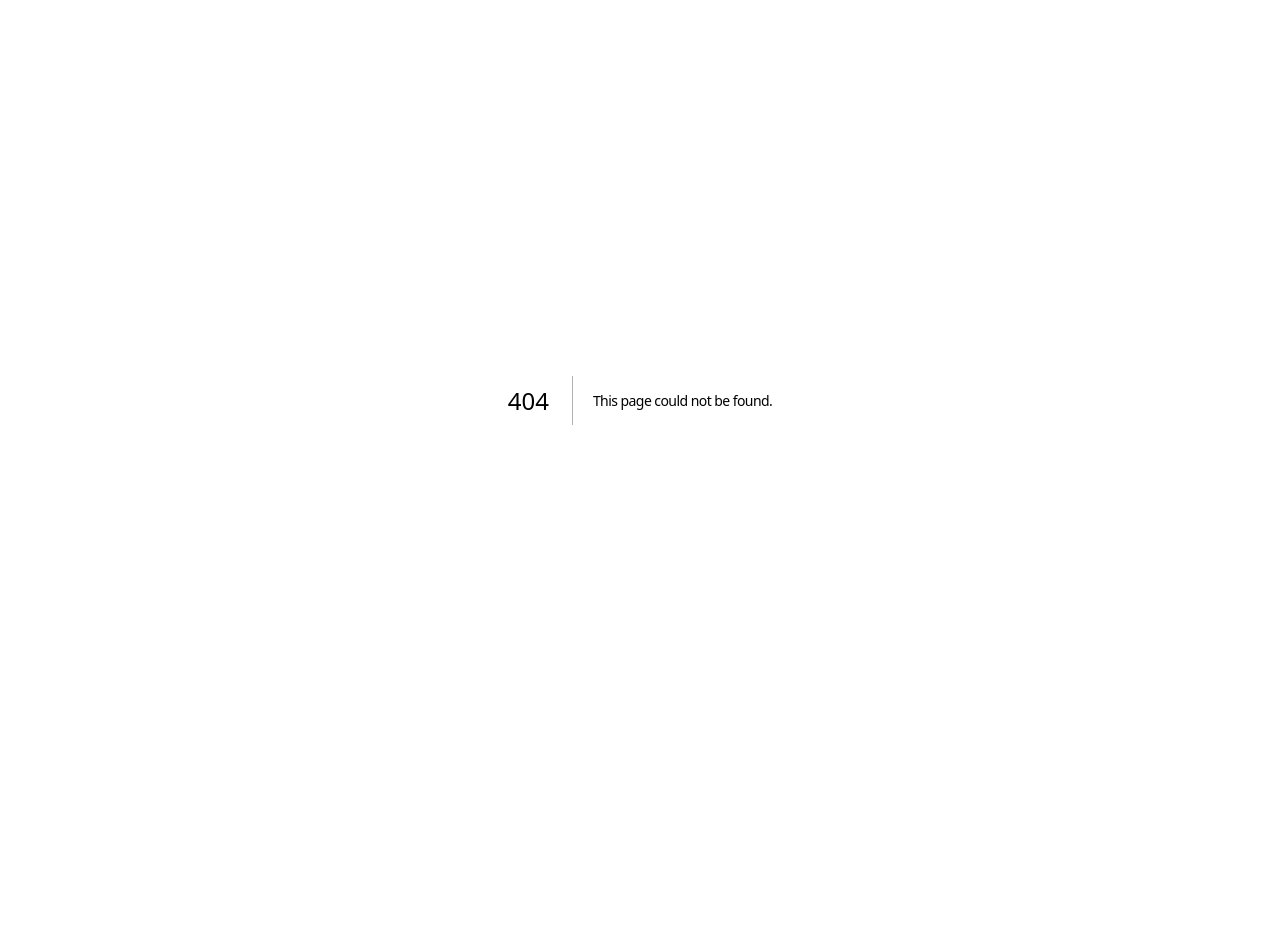
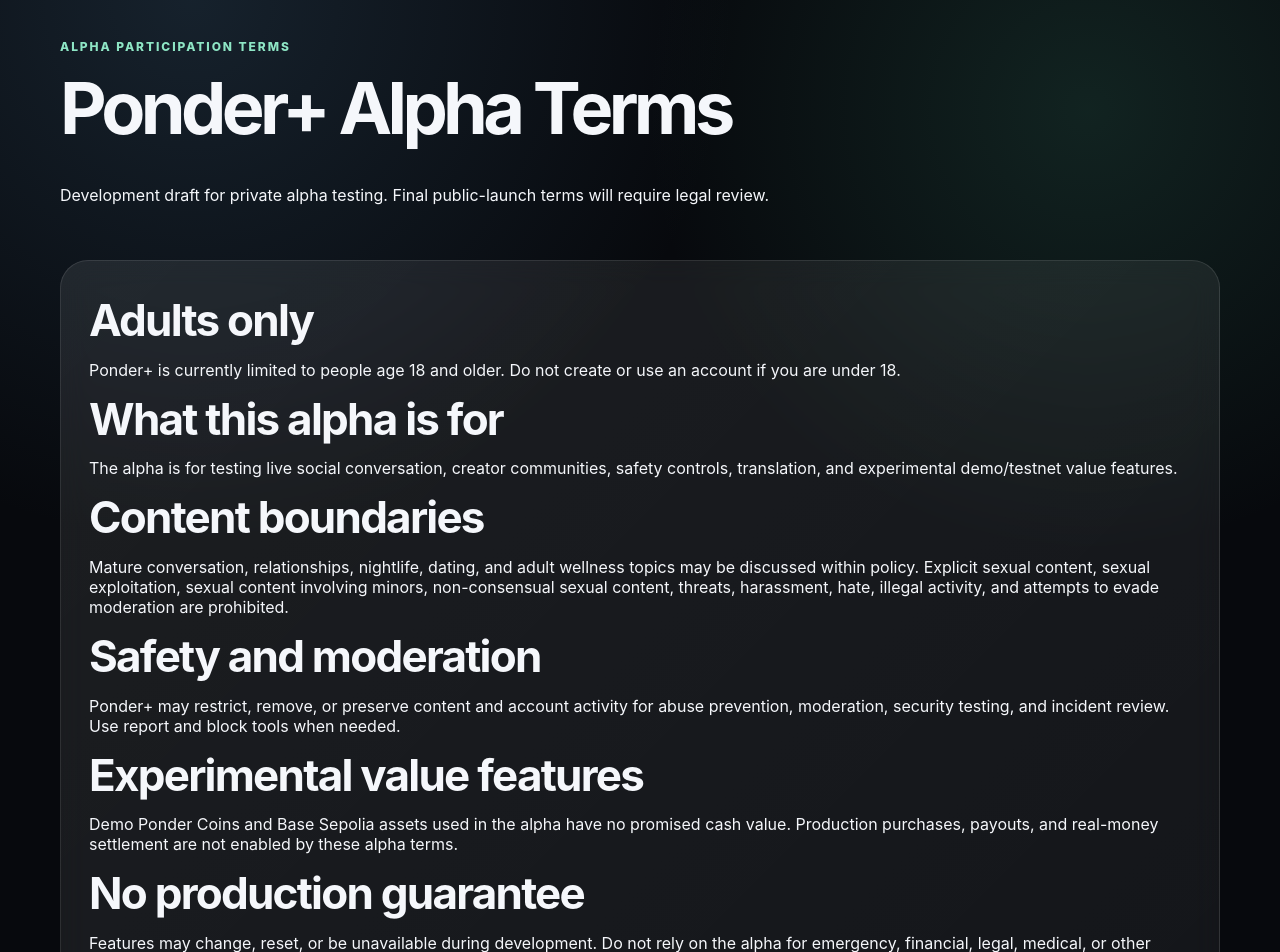
Before and after one commit to christus-rex/Ponder-, a Next.js app: page /terms in a window 1280 px wide. Before the commit this address had no page. Shown: the top 952 px of the page. Before the commit the page ends 800 px from the top, so only its background shows below. Built offline with nearby package versions, Linux system fonts and the light colour scheme.

Commit message:
docs: add alpha participation terms page

```diff
--- /dev/null
+++ b/app/terms/page.tsx
@@ -0,0 +1,50 @@
+export default function TermsPage() {
+  return (
+    <main className="shell">
+      <section className="hero" style={{ minHeight: 260 }}>
+        <div className="eyebrow">ALPHA PARTICIPATION TERMS</div>
+        <h1 style={{ fontSize: "clamp(42px, 7vw, 72px)" }}>Ponder+ Alpha Terms</h1>
+        <p className="lede">
+          Development draft for private alpha testing. Final public-launch terms will require legal review.
+        </p>
+      </section>
+
+      <section className="panel" style={{ marginBottom: 80 }}>
+        <h2>Adults only</h2>
+        <p>Ponder+ is currently limited to people age 18 and older. Do not create or use an account if you are under 18.</p>
+
+        <h2>What this alpha is for</h2>
+        <p>
+          The alpha is for testing live social conversation, creator communities, safety controls,
+          translation, and experimental demo/testnet value features.
+        </p>
+
+        <h2>Content boundaries</h2>
+        <p>
+          Mature conversation, relationships, nightlife, dating, and adult wellness topics may be
+          discussed within policy. Explicit sexual content, sexual exploitation, sexual content involving
+          minors, non-consensual sexual content, threats, harassment, hate, illegal activity, and attempts
+          to evade moderation are prohibited.
+        </p>
+
+        <h2>Safety and moderation</h2>
+        <p>
+          Ponder+ may restrict, remove, or preserve content and account activity for abuse prevention,
+          moderation, security testing, and incident review. Use report and block tools when needed.
+        </p>
+
+        <h2>Experimental value features</h2>
+        <p>
+          Demo Ponder Coins and Base Sepolia assets used in the alpha have no promised cash value.
+          Production purchases, payouts, and real-money settlement are not enabled by these alpha terms.
+        </p>
+
+        <h2>No production guarantee</h2>
+        <p>
+          Features may change, reset, or be unavailable during development. Do not rely on the alpha for
+          emergency, financial, legal, medical, or other high-stakes services.
+        </p>
+      </section>
+    </main>
+  );
+}
```
